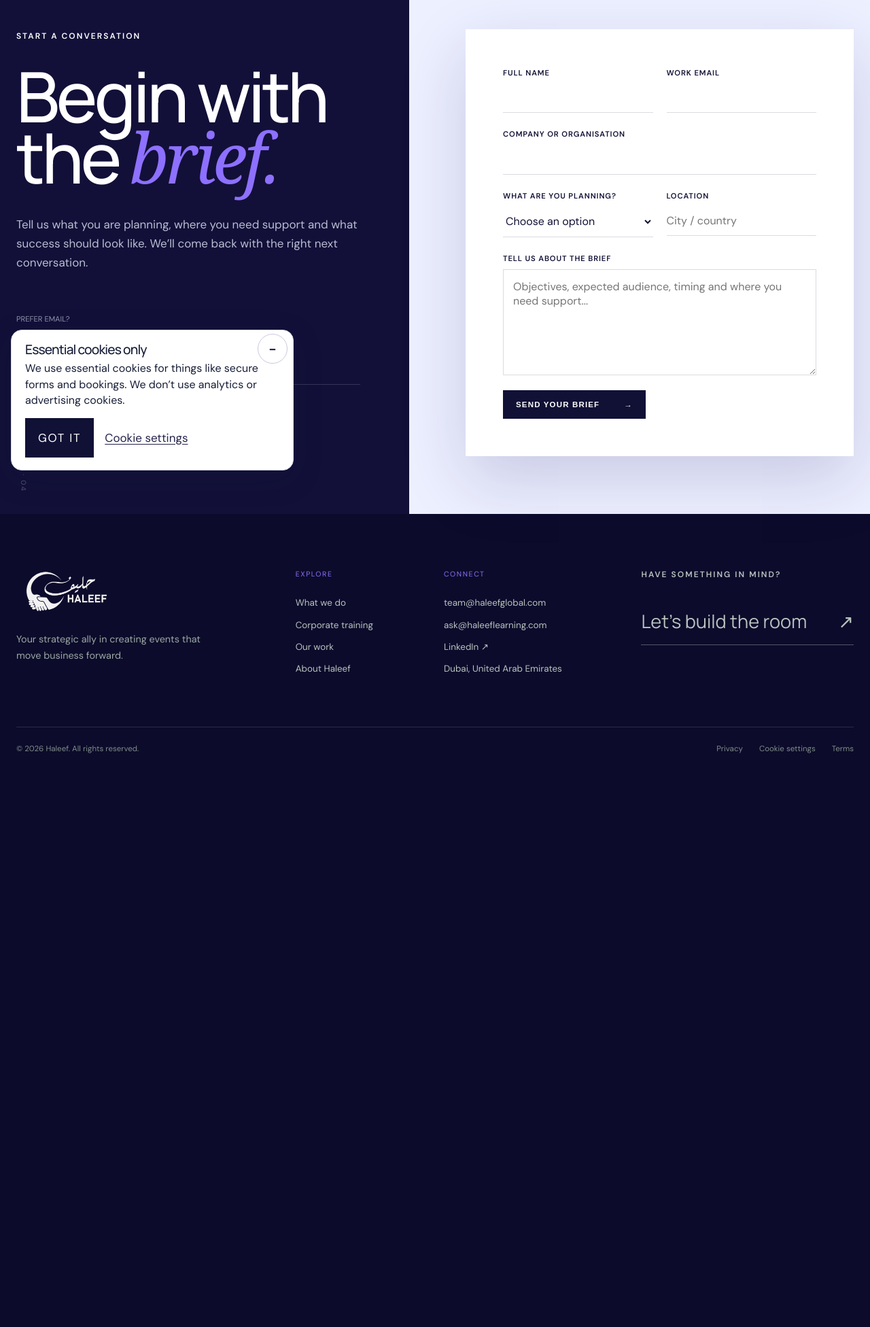
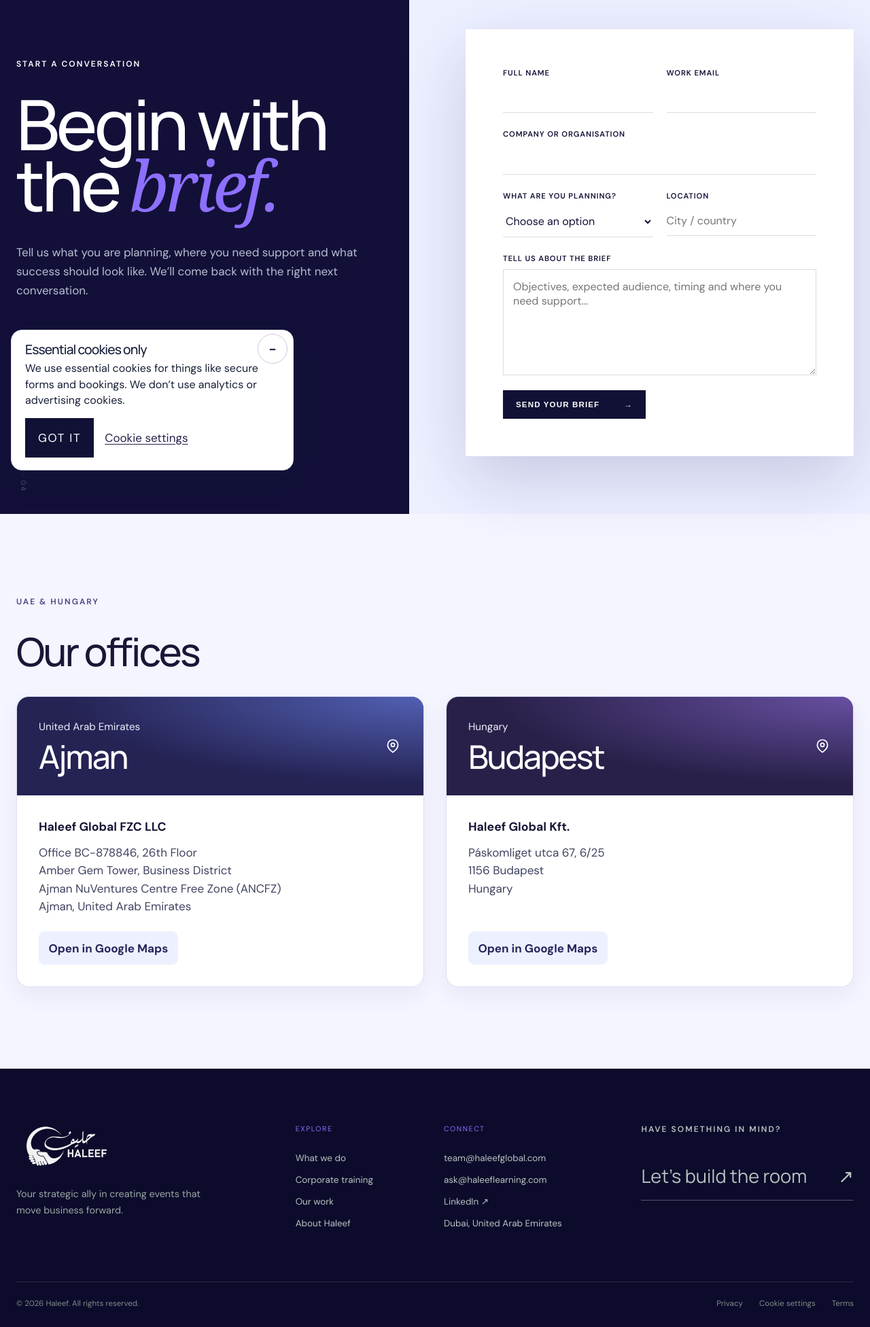
Before and after one commit to maliakmal/haleefglobal, a PHP site: page /contact in a window 1280 px wide. Shown: the part 92-2044 px from the top of the page at 68% size. Before the commit the page ends 1200 px from the top, so only its background shows below. Run offline with PHP 8.4, Linux system fonts and the light colour scheme.

Commit message:
Show Ajman and Budapest offices on contact page

```diff
--- /dev/null
+++ b/assets/css/contact-offices.css
@@ -0,0 +1,49 @@
+.contact-office-jump {
+    display: inline-flex;
+    align-items: center;
+    flex-wrap: wrap;
+    gap: .4rem;
+    margin-top: 1.75rem;
+    padding: .65rem .9rem;
+    border: 1px solid #a9b5ed80;
+    border-radius: .65rem;
+    color: #fff;
+    font-weight: 600;
+}
+.contact-office-jump:hover { background: #ffffff1c; color: #fff; }
+.contact-offices { scroll-margin-top: 5.75rem; background: #f4f5ff; color: #181736; }
+.contact-offices .eyebrow { color: #494286; }
+.contact-offices-heading h2 { margin: .45rem 0 clamp(1.25rem, 3vw, 2.25rem); font-size: clamp(2.1rem, 4.5vw, 4rem); }
+.contact-office-grid { display: grid; grid-template-columns: repeat(2, minmax(0, 1fr)); gap: clamp(1rem, 3vw, 2rem); }
+.contact-office-card {
+    display: flex;
+    flex-direction: column;
+    overflow: hidden;
+    border: 1px solid #dbe0f5;
+    border-radius: 1.15rem;
+    background: #fff;
+    box-shadow: 0 12px 32px #26215810;
+}
+.contact-office-card-header {
+    display: flex;
+    justify-content: space-between;
+    align-items: center;
+    gap: 1rem;
+    padding: clamp(1.25rem, 3vw, 2rem);
+    color: #fff;
+    background: radial-gradient(ellipse at 100% 0%, #5260b3, transparent 62%), #252354;
+}
+.contact-office-budapest .contact-office-card-header {
+    background: radial-gradient(ellipse at 100% 0%, #6750a2, transparent 62%), #292049;
+}
+.contact-office-card-header p { margin: 0 0 .35rem; color: #edf0ff; font-size: .95rem; }
+.contact-office-card-header h3 { margin: 0; font-size: clamp(1.85rem, 4vw, 3rem); }
+.contact-office-card-header svg { flex: none; }
+.contact-office-card-body { flex: 1; display: flex; flex-direction: column; align-items: flex-start; padding: clamp(1.25rem, 3vw, 2rem); }
+.contact-office-company { margin: 0 0 .6rem; font-weight: 700; font-size: 1.1rem; }
+.contact-office-card address { margin: 0 0 1.5rem; font-style: normal; line-height: 1.55; color: #3f4360; }
+.contact-office-card address span { display: block; }
+.contact-office-map { display: inline-flex; align-items: center; min-height: 44px; margin-top: auto; padding: .65rem .9rem; border-radius: .55rem; background: #edf0ff; color: #28245b; font-weight: 700; }
+.contact-office-map:hover { background: #dce2ff; color: #28245b; }
+.contact-office-map:focus-visible, .contact-office-jump:focus-visible { outline: 3px solid #7465d8; outline-offset: 4px; }
+@media (max-width: 640px) { .contact-office-grid { grid-template-columns: 1fr; } }
--- a/contact.php
+++ b/contact.php
@@ -2,6 +2,7 @@
 require __DIR__ . '/includes/config.php';
 \Haleef\Support\WebSession::start();
 $pageTitle = 'Plan an Event'; $currentPage = 'contact';
+$pageDescription = 'Contact Haleef Global for corporate events and training. Find our offices in Ajman, United Arab Emirates, and Budapest, Hungary.';
 $sent = isset($_GET['sent']); $error = isset($_GET['error']);
 $savedContact = $sent && !empty($_SESSION['contact_saved_result']);
 unset($_SESSION['contact_saved_result']);
@@ -9,7 +10,7 @@ $interest = $_GET['interest'] ?? '';
 header('Cache-Control: private, no-store');
 require __DIR__ . '/includes/header.php';
 ?>
-<section class="contact-page"><div class="contact-index">LET’S TALK · 04</div><div class="container contact-grid"><div class="contact-intro"><span class="eyebrow">Start a conversation</span><h1>Begin with the <em>brief.</em></h1><p>Tell us what you are planning, where you need support and what success should look like. We’ll come back with the right next conversation.</p><div class="contact-direct"><span>Prefer email?</span><a href="mailto:<?= SITE_EMAIL ?>"><?= SITE_EMAIL ?></a></div><div class="contact-location"><span>Based in</span><b>Dubai, UAE</b><small>Working across the Middle East & Africa</small></div></div><div class="form-card">
+<section class="contact-page"><div class="contact-index">LET’S TALK · 04</div><div class="container contact-grid"><div class="contact-intro"><span class="eyebrow">Start a conversation</span><h1>Begin with the <em>brief.</em></h1><p>Tell us what you are planning, where you need support and what success should look like. We’ll come back with the right next conversation.</p><div class="contact-direct"><span>Prefer email?</span><a href="mailto:<?= SITE_EMAIL ?>"><?= SITE_EMAIL ?></a></div><a class="contact-office-jump" href="#our-offices">Office locations <span aria-hidden="true">·</span> UAE &amp; Hungary</a></div><div class="form-card">
 <?php if ($sent): ?><div class="form-message success"<?= $savedContact ? ' data-analytics-result="contact_enquiry"' : '' ?>>Thank you. Your brief has been received and the Haleef team will be in touch.</div><?php elseif ($error): ?><div class="form-message error">We couldn’t save your message. Please try again or email us directly at <?= SITE_EMAIL ?>.</div><?php endif; ?>
 <form action="/handlers/contact-submit.php" method="post">
 <?= \Haleef\Support\Csrf::field() ?>
@@ -20,4 +21,5 @@ require __DIR__ . '/includes/header.php';
 <label class="honeypot" aria-hidden="true">Website<input name="website" tabindex="-1" autocomplete="off"></label>
 <button class="button button-dark" type="submit">Send your brief <span>→</span></button>
 </form></div></div></section>
+<?php require __DIR__ . '/includes/contact-offices.php'; ?>
 <?php require __DIR__ . '/includes/footer.php'; ?>
--- /dev/null
+++ b/includes/contact-offices.php
@@ -0,0 +1,52 @@
+<?php
+$offices = [
+    [
+        'key' => 'ajman',
+        'city' => 'Ajman',
+        'country' => 'United Arab Emirates',
+        'company' => 'Haleef Global FZC LLC',
+        'address' => ['Office BC-878846, 26th Floor', 'Amber Gem Tower, Business District',
+            'Ajman NuVentures Centre Free Zone (ANCFZ)', 'Ajman, United Arab Emirates'],
+        'map' => 'Amber Gem Tower, Ajman, United Arab Emirates',
+    ],
+    [
+        'key' => 'budapest',
+        'city' => 'Budapest',
+        'country' => 'Hungary',
+        'company' => 'Haleef Global Kft.',
+        'address' => ['Páskomliget utca 67, 6/25', '1156 Budapest', 'Hungary'],
+        'map' => '1156 Budapest, Páskomliget utca 67, Hungary',
+    ],
+];
+?>
+<section class="section contact-offices" id="our-offices" aria-labelledby="contact-offices-title">
+    <div class="container">
+        <header class="contact-offices-heading">
+            <span class="eyebrow">UAE &amp; Hungary</span>
+            <h2 id="contact-offices-title">Our offices</h2>
+        </header>
+        <div class="contact-office-grid">
+            <?php foreach ($offices as $office): ?>
+                <?php $mapUrl = 'https://www.google.com/maps/search/?api=1&query=' . rawurlencode($office['map']); ?>
+                <article class="contact-office-card contact-office-<?= e($office['key']) ?>" aria-labelledby="office-<?= e($office['key']) ?>">
+                    <header class="contact-office-card-header">
+                        <div>
+                            <p><?= e($office['country']) ?></p>
+                            <h3 id="office-<?= e($office['key']) ?>"><?= e($office['city']) ?></h3>
+                        </div>
+                        <svg viewBox="0 0 24 24" width="26" height="26" fill="none" stroke="currentColor" stroke-width="1.6" aria-hidden="true"><path d="M19 10c0 5-7 10-7 10S5 15 5 10a7 7 0 1 1 14 0Z"/><circle cx="12" cy="10" r="2.4"/></svg>
+                    </header>
+                    <div class="contact-office-card-body">
+                        <p class="contact-office-company"><?= e($office['company']) ?></p>
+                        <address>
+                            <?php foreach ($office['address'] as $addressLine): ?>
+                                <span><?= e($addressLine) ?></span>
+                            <?php endforeach; ?>
+                        </address>
+                        <a class="contact-office-map" href="<?= e($mapUrl) ?>" target="_blank" rel="noopener noreferrer">Open in Google Maps<span class="sr-only"> — <?= e($office['city']) ?> (opens in a new tab)</span></a>
+                    </div>
+                </article>
+            <?php endforeach; ?>
+        </div>
+    </div>
+</section>
--- a/includes/header.php
+++ b/includes/header.php
@@ -22,6 +22,7 @@ if ($analyticsPath !== '') header('Referrer-Policy: no-referrer');
     <link rel="stylesheet" href="/assets/css/fonts.css?v=1">
     <link rel="stylesheet" href="/assets/css/site.css?v=3">
     <link rel="stylesheet" href="/assets/css/cookies.css?v=3">
+    <?php if ($currentPage === 'contact'): ?><link rel="stylesheet" href="/assets/css/contact-offices.css?v=1"><?php endif; ?>
     <?php if ($currentPage === 'training'): ?><link rel="stylesheet" href="/assets/css/learning-editorial.css?v=9"><script src="/assets/js/learning-reveal.js" defer></script><?php endif; ?>
 </head>
 <body class="page-<?= e($currentPage) ?>">
```
Also changed, not shown: 1 other file.
